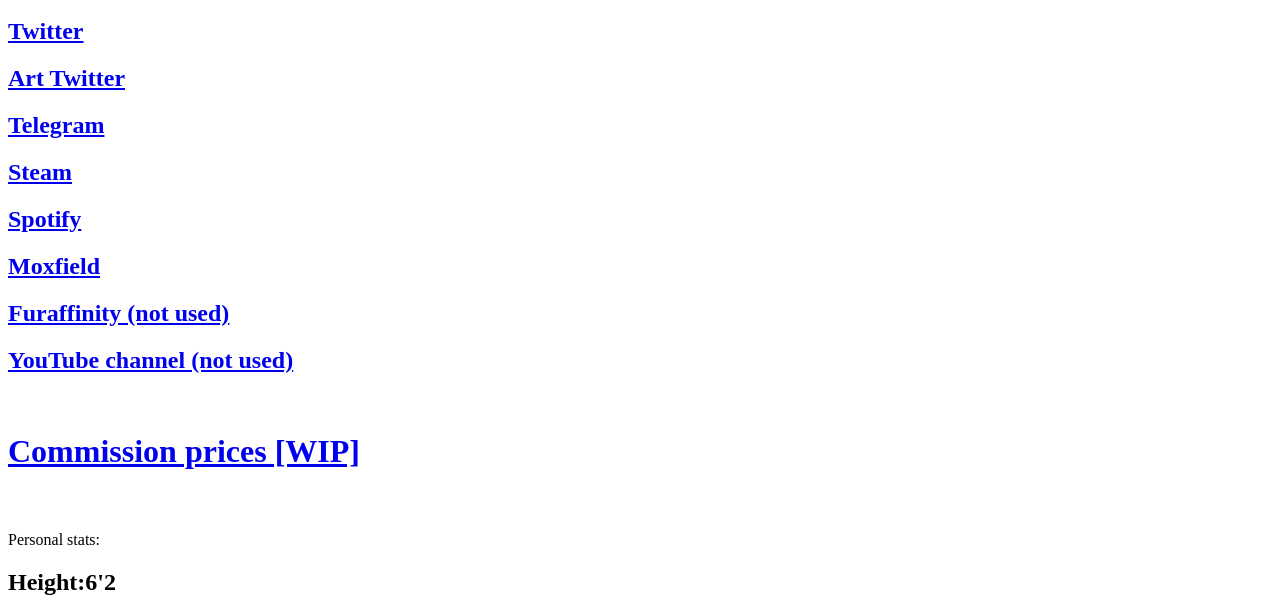
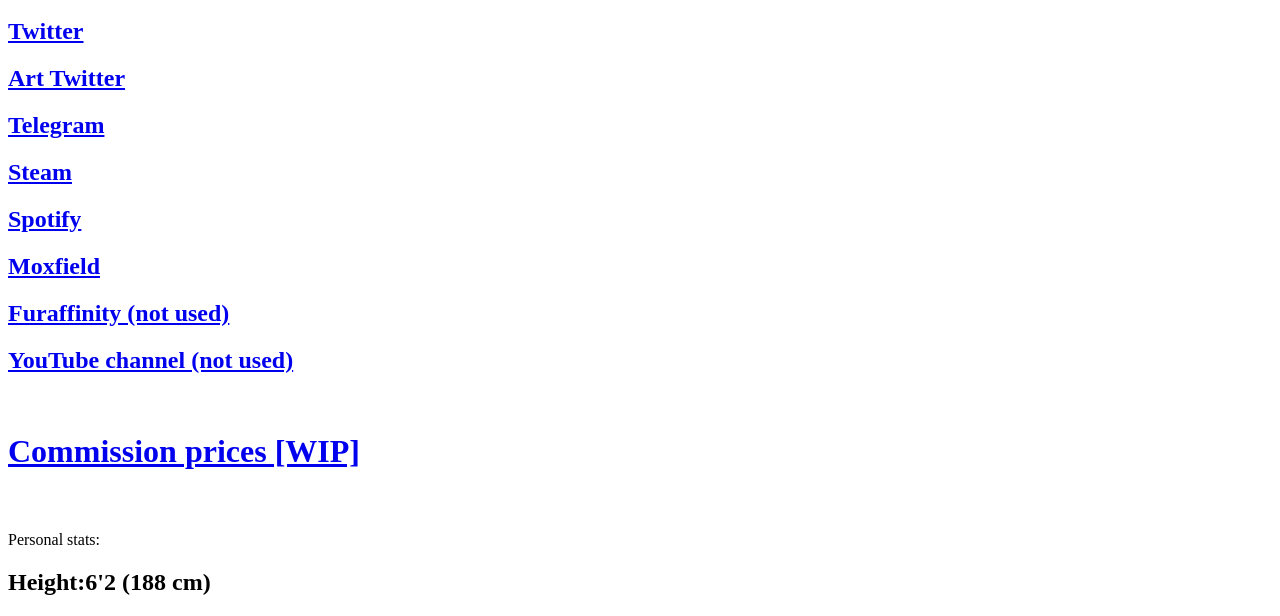
Before and after one commit to NightBush/NightBush, a plain HTML site: page index.html in a window 1280 px wide. Shown: the part 292-908 px from the top of the page. Drawn offline with Linux system fonts and the light colour scheme.

Commit message:
Update index.html

```diff
--- a/index.html
+++ b/index.html
@@ -15,6 +15,6 @@
 <p><a href="https://youtube.com/@nightbush"><h2>YouTube channel (not used)</h2></a></p><br>
 <p><a href="https://nightbush.github.io/prices/"><h1>Commission prices [WIP]</h1></a></p><br>
 <h1></h1>Personal stats:</h1>
-<h2><bold>Height:</bold>6'2</h2>
+<h2><bold>Height:</bold>6'2 (188 cm)</h2>
 </body>
 </html>
```
